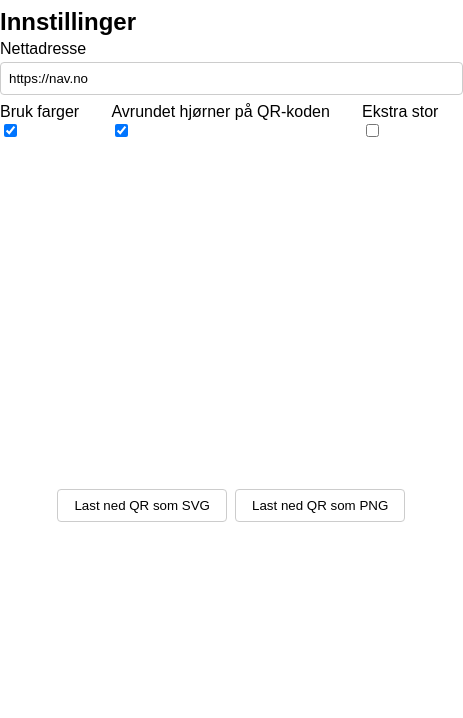
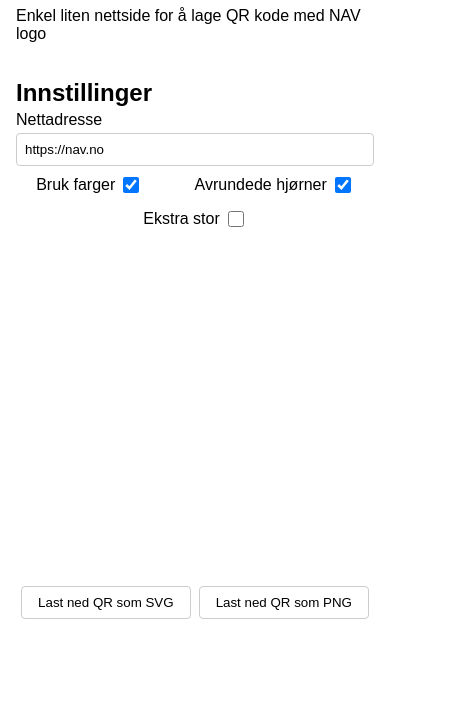
Before and after one commit to navikt/qr, a plain HTML site: page index.html in a window 390 px wide. Shown: the part 126-844 px from the top of the page, 463 px wide, since content can reach past the window. Drawn offline with Linux system fonts and the light colour scheme; a script that the page names is missing.

Commit message:
feat: make it mobile friendly

```diff
--- a/index.html
+++ b/index.html
@@ -4,6 +4,7 @@
     <meta charset="UTF-8">
     <title>NAV QR Kode</title>
     <link rel="icon" href="https://cdn.nav.no/personbruker/decorator-next/public/favicon.ico" sizes="any">
+    <meta name="viewport" content="width=device-width">
     <script type="text/javascript" src="https://unpkg.com/qr-code-styling@1.9.1/lib/qr-code-styling.js"></script>
 </head>
 <body>
@@ -23,11 +24,11 @@
             <input type="checkbox" id="toggle-color" name="withColor" checked>
         </div>
         <div>
-            <label for="toggle-rounded">Avrundet hjørner på QR-koden</label>
+            <label for="toggle-rounded">Avrundede hjørner</label>
             <input type="checkbox" id="toggle-rounded" name="rounded" checked>
         </div>
         <div>
-            <label for="toggle-rounded">Ekstra stor</label>
+            <label for="toggle-big">Ekstra stor</label>
             <input type="checkbox" id="toggle-big" name="rounded" autocomplete="off">
         </div>
     </div>
@@ -44,10 +45,11 @@
         font-family: sans-serif;
         display: flex;
         flex-direction: column;
-        height: 100vh;
 
-        width: 52ch;
+        max-width: 62ch;
         margin: 0 auto;
+
+        padding: 16px;
     }
 
     .settings {
@@ -76,17 +78,31 @@
 
     .toggles {
         display: flex;
-        gap: 8px;
+        flex-wrap: wrap;
+        justify-content: space-around;
+        gap: 12px;
         margin-top: 8px;
         margin-bottom: 8px;
     }
 
+    .toggles > div {
+        display: flex;
+        align-items: center;
+        gap: 4px;
+    }
+
+    .toggles > div input {
+        width: 16px;
+        height: 16px;
+    }
+
     .canvas-wrapper {
-        width: 100%;
         display: flex;
         justify-content: center;
-        align-items: center;
-        margin-top: 24px;
+        margin-top: 16px;
+        padding: 8px;
+
+        overflow: auto;
     }
 
     #canvas {
@@ -96,6 +112,7 @@
 
     .buttons {
         display: flex;
+        flex-wrap: wrap;
         justify-content: center;
         gap: 8px;
         margin-top: 16px;
@@ -107,14 +124,13 @@
         border-radius: 4px;
         background-color: transparent;
         cursor: pointer;
+        min-width: 120px;
     }
 </style>
 <script type="text/javascript">
     const value = document.getElementById("qr-value");
     const color = document.getElementById("toggle-color");
     const rounded = document.getElementById("toggle-rounded");
-
-    console.log(color.checked);
 
     const qrCode = new QRCodeStyling({
         width: 300,
```
